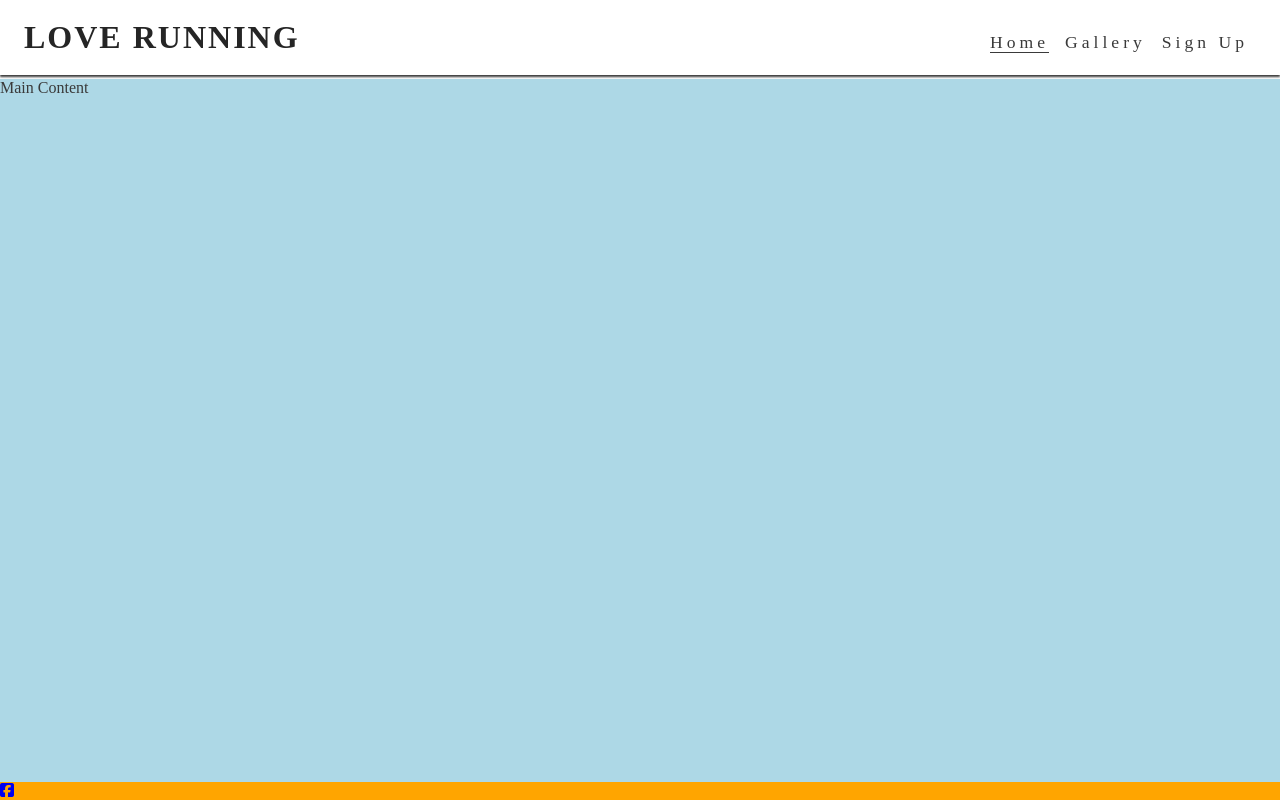
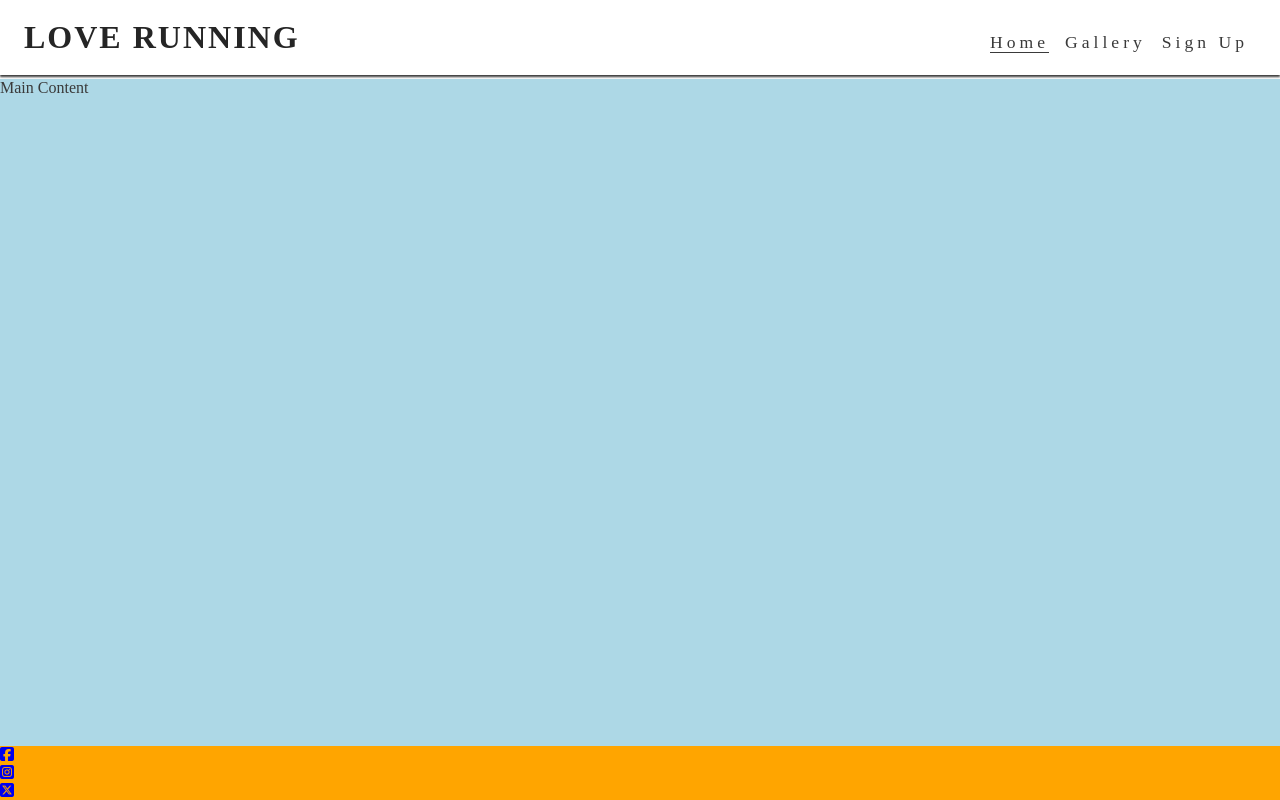
Before and after one commit to egg3552/love-running-project, a plain HTML site: page index.html in a window 1280 px wide. Drawn offline with Linux system fonts and the light colour scheme; a web font is replaced by a local one.

Commit message:
Add remaining links to footer

```diff
--- a/index.html
+++ b/index.html
@@ -7,17 +7,22 @@
         <!-- Responsive viewport for mobile devices -->
         <meta name="viewport" content="width=device-width, initial-scale=1.0">
         <!-- Page description for search engines -->
-    <meta name+"description" content Love running. Club for runners in Dublin, Ireland. Urban running, trail running.
+        <meta name+"description" content Love running. Club for runners in
+            Dublin, Ireland. Urban running, trail running.
             Dublin docklands and Phoenix Park.">
         <!-- Keywords for SEO -->
-    <meta name="keyword" content=" love running, run, running club, runners, Ireland, Dublin, sport, exervise">
+        <meta name="keyword"
+            content=" love running, run, running club, runners, Ireland, Dublin, sport, exervise">
 
         <!-- title -->
         <title>Love Running</title>
         <!-- Favicon -->
-    <link rel="apple-touch-icon" sizes="180x180" href="assets/favicon/apple-touch-icon.png">
-    <link rel="icon" type="image/png" sizes="32x32" href="assets/favicon/favicon-32x32.png">
-    <link rel="icon" type="image/png" sizes="16x16" href="assets/favicon/favicon-16x16.png">
+        <link rel="apple-touch-icon" sizes="180x180"
+            href="assets/favicon/apple-touch-icon.png">
+        <link rel="icon" type="image/png" sizes="32x32"
+            href="assets/favicon/favicon-32x32.png">
+        <link rel="icon" type="image/png" sizes="16x16"
+            href="assets/favicon/favicon-16x16.png">
         <!-- Stylesheet -->
         <link rel="stylesheet" href="assets/css/style.css">
 
@@ -31,7 +36,9 @@
             </a>
             <!-- Site navigation -->
             <input type="checkbox" id="nav-toggle" name="nav-toggle">
-        <label for="nav-toggle" class="nav-toggle-label">x</label>
+            <label for="nav-toggle" class="nav-toggle-label">
+                <i class="fa-solid fa-bars"></i>
+            </label>
             <nav>
                 <!-- Navigation links list -->
                 <ul id="menu">
@@ -53,12 +60,30 @@
         <!-- Site footer -->
         <footer>
             <ul>
-            <li><a href="http://www.facebook.com/" target="_blank" rel="noopener"
-                    aria-label="Visit our Facebook page(Opens in a new tab)"><i class="fa-brands fa-square-facebook"></i></a>
+                <li><a href="http://www.facebook.com/" target="_blank"
+                        rel="noopener"
+                        aria-label="Visit our Facebook page(Opens in a new tab)"><i
+                            class="fa-brands fa-square-facebook"></i></a>
+                </li>
+
+                <li>
+                    <a href="http://www.instagram.com/" target="_blank"
+                        rel="noopener"
+                        aria-label="Visit our Instagram page(Opens in a new tab)">
+                        <i class="fa-brands fa-square-instagram"></i>
+                    </a>
+                </li>
+                <li>
+                    <a href="http://www.twitter.com/" target="_blank"
+                        rel="noopener"
+                        aria-label="Visit our Twitter page(Opens in a new tab)">
+                        <i class="fa-brands fa-square-x-twitter"></i>
+                    </a>
                 </li>
             </ul>
         </footer>
-    <script src="https://kit.fontawesome.com/ca5bbdb6cc.js" crossorigin="anonymous"></script>
+        <script src="https://kit.fontawesome.com/ca5bbdb6cc.js"
+            crossorigin="anonymous"></script>
     </body>
 
 </html>
```
Lines whose indentation alone changed are shown as unchanged.
